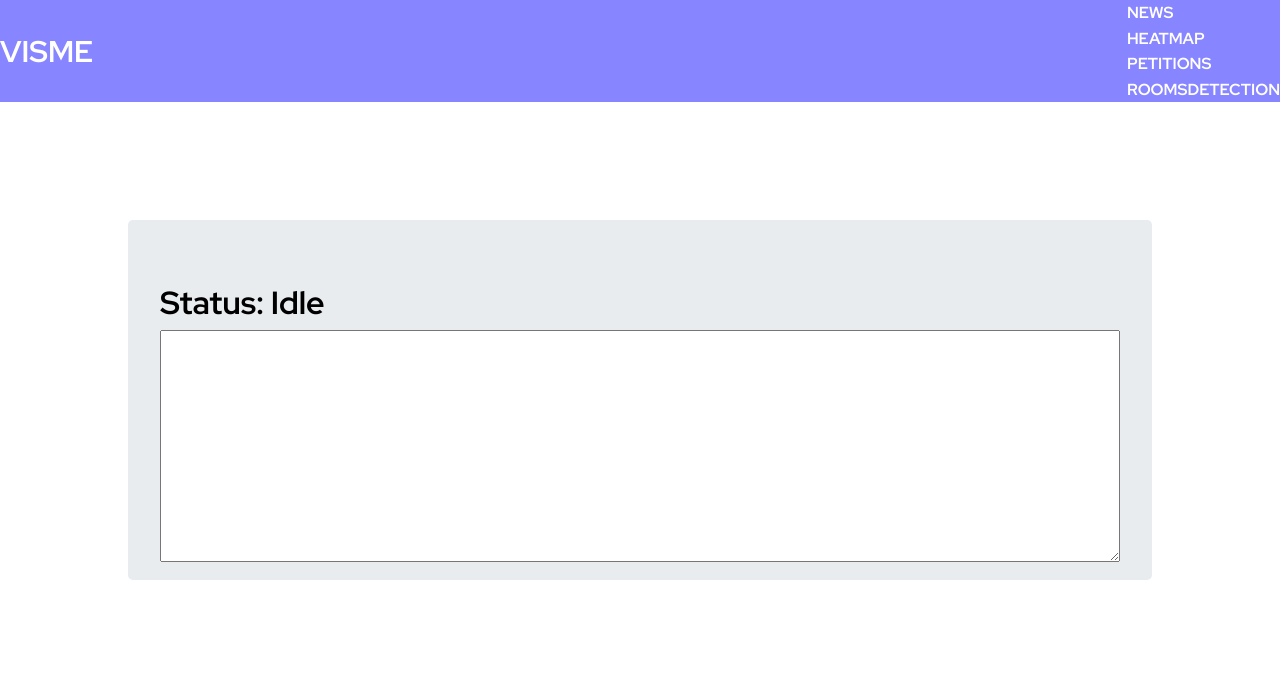
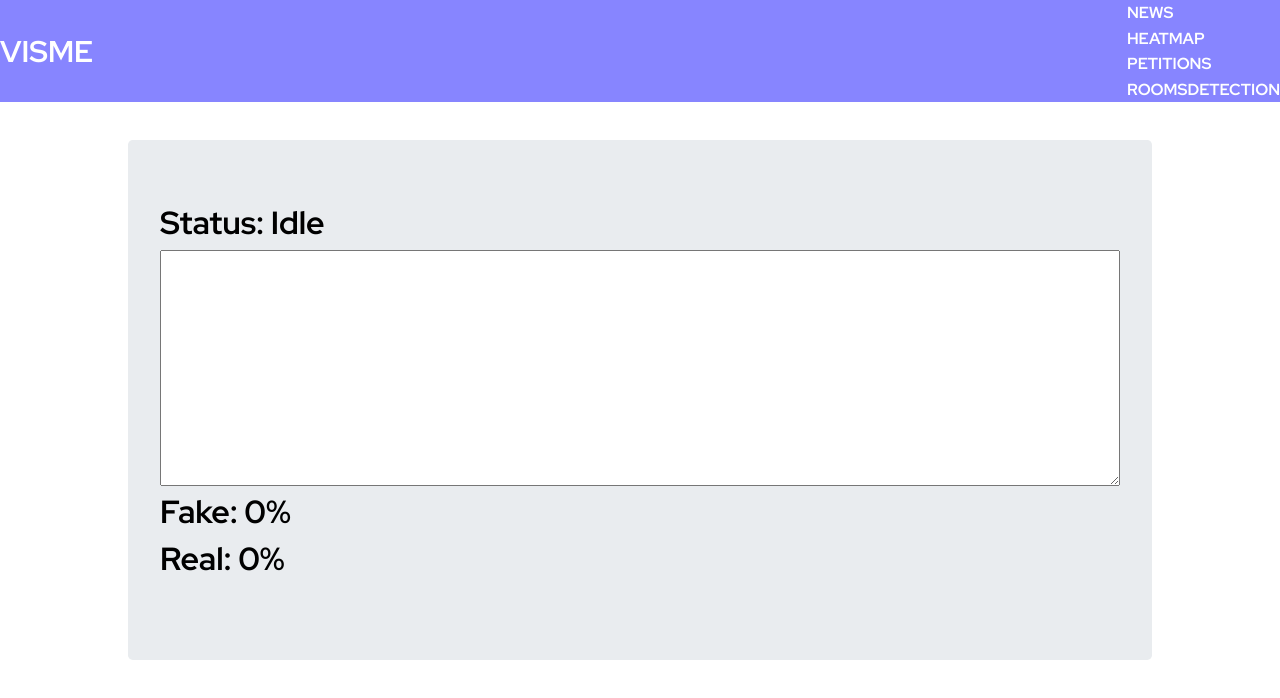
Before and after one commit to rsharmadev/VisMe, a React (Create React App) app in the folder frontend/: page /Detection in a window 1280 px wide. Shown: the top 698 px of the page. Built offline with nearby package versions, Linux system fonts and the light colour scheme.

Commit message:
added ML

```diff
--- a/frontend/src/screens/Detection.js
+++ b/frontend/src/screens/Detection.js
@@ -9,6 +9,8 @@ function Detection() {
     const [areaValue, setAreaValue] = useState("");
     const [statusValue, setStatusValue] = useState("Status: Idle")
     const [statusColor, setStatusColor] = useState("black")
+    const [statusFake, setStatusFake] = useState("0%")
+    const [statusReal, setStatusReal] = useState("0%")
 
     function handleChange(data) {
         try {
@@ -35,7 +37,12 @@ function Detection() {
                     if (req.status !== 200) throw new Error("Http error: " + req.status);
                     let result = JSON.parse(req.responseText);
                     console.log(result);
+                    setStatusFake(`${result.fake_probability * 100}%`)
+                    setStatusReal(`${result.real_probability * 100}%`)
+                    setStatusValue("Status: Complete!")
+                    setStatusColor("green")
                 }
+                req.send()
                 setStatusValue("Status: Processing...")
                 setStatusColor("blue")
             }
@@ -45,9 +52,11 @@ function Detection() {
     return (
         <div className="App">
             <div>
-                <Jumbotron style={{width: "80%", height: "45%", position: 'absolute', left: '50%', top: '50%', transform: 'translate(-50%, -50%)'}}>
+                <Jumbotron style={{width: "80%", height: "65%", position: 'absolute', left: '50%', top: '50%', transform: 'translate(-50%, -50%)'}}>
                     <h2 style={{color: statusColor}}>{statusValue}</h2>
-                    <textarea value={areaValue} onChange={data => handleChange(data)} style={{width: "100%", height: "100%"}} />
+                    <textarea value={areaValue} onChange={data => handleChange(data)} style={{width: "100%", height: "60%"}} />
+                    <h2 style={{color: statusColor}}>Fake: {statusFake}</h2>
+                    <h2 style={{color: statusColor}}>Real: {statusReal}</h2>
                 </Jumbotron>
             </div>
         </div>
```
